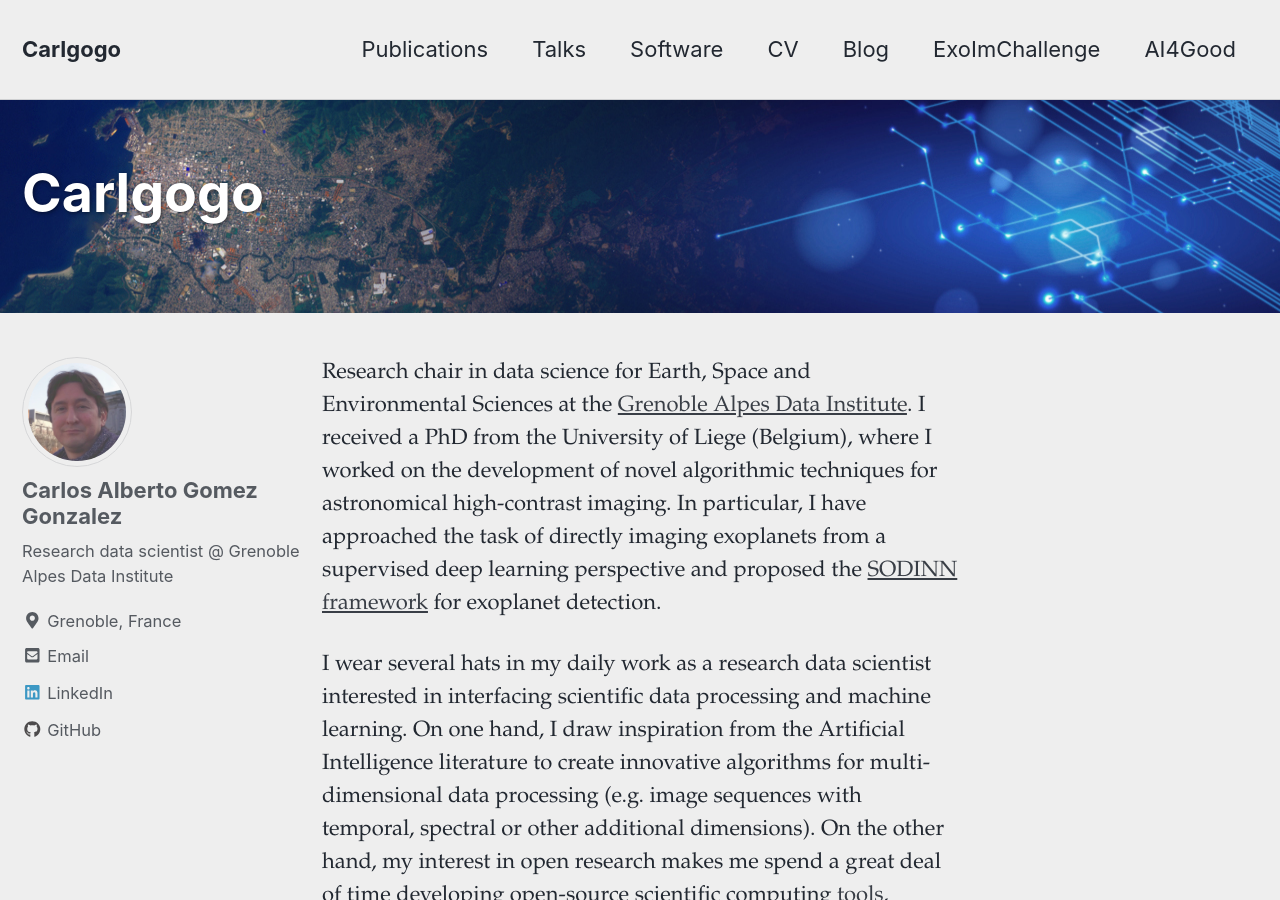
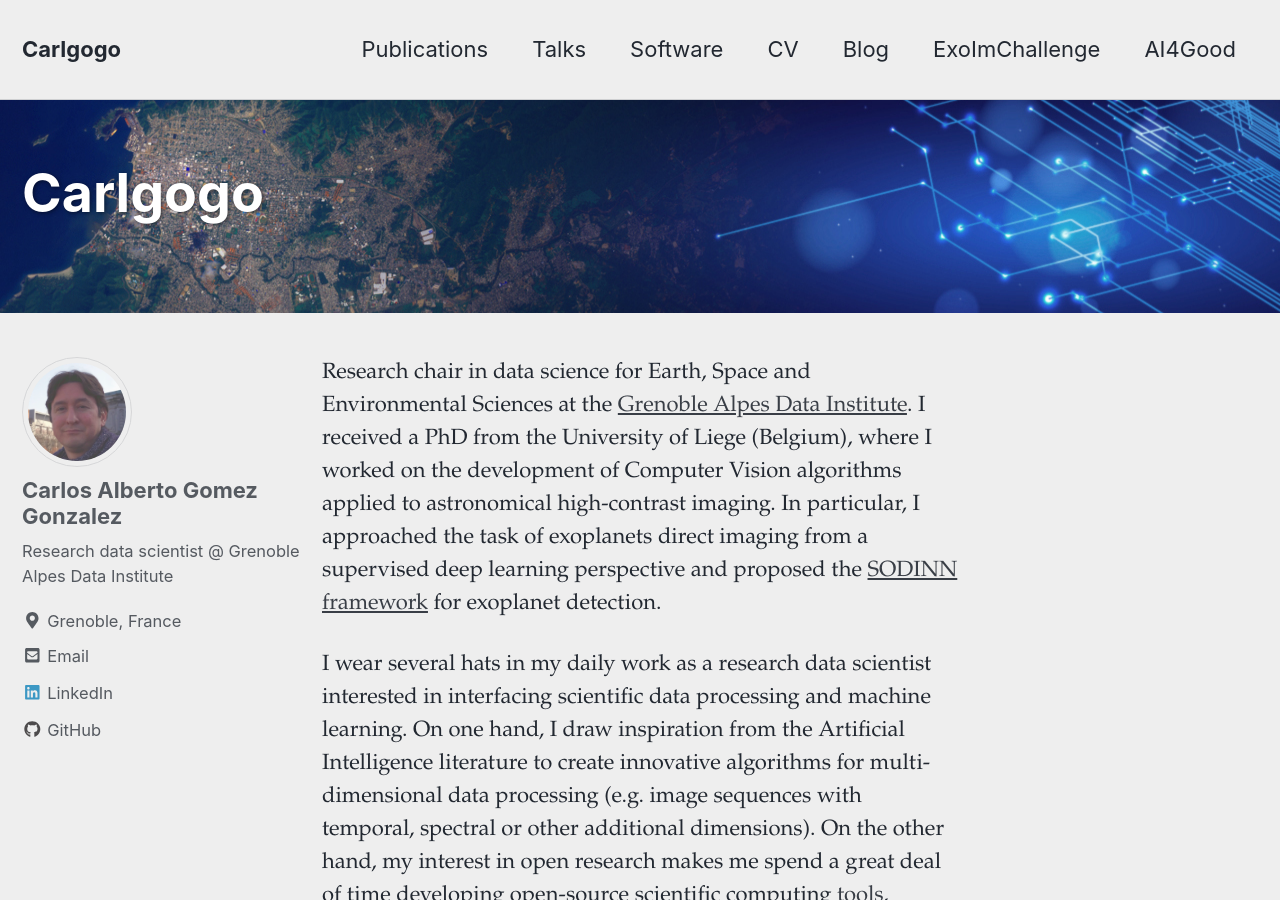
Before and after one commit to carlos-gg/carlos-gg.github.io, a Jekyll site: the page built from index.md, in a window 1280 px wide and 900 px high. Built offline with Jekyll 4.4.1, drawn with Linux system fonts in a browser that asks for light colours; nearby versions of some CDN libraries; our own code applies the rules of GitHub Pages for plain Markdown files; the list of posts is cut into pages by our own code.

Commit message:
updating index

```diff
--- a/index.md
+++ b/index.md
@@ -1,4 +1,4 @@
-Research chair in data science for Earth, Space and Environmental Sciences at the [Grenoble Alpes Data Institute](https://data-institute.univ-grenoble-alpes.fr/). I received a PhD from the University of Liege (Belgium), where I worked on the development of novel algorithmic techniques for astronomical high-contrast imaging. In particular, I have approached the task of directly imaging exoplanets from a supervised deep learning perspective and proposed the [SODINN framework](https://www.aanda.org/articles/aa/abs/2018/05/aa31961-17/aa31961-17.html) for exoplanet detection.
+Research chair in data science for Earth, Space and Environmental Sciences at the [Grenoble Alpes Data Institute](https://data-institute.univ-grenoble-alpes.fr/). I received a PhD from the University of Liege (Belgium), where I worked on the development of Computer Vision algorithms applied to astronomical high-contrast imaging. In particular, I approached the task of exoplanets direct imaging from a supervised deep learning perspective and proposed the [SODINN framework](https://www.aanda.org/articles/aa/abs/2018/05/aa31961-17/aa31961-17.html) for exoplanet detection.
 
 I wear several hats in my daily work as a research data scientist interested in interfacing scientific data processing and machine learning. On one hand, I draw inspiration from the Artificial Intelligence literature to create innovative algorithms for multi-dimensional data processing (e.g. image sequences with temporal, spectral or other additional dimensions). On the other hand, my interest in open research makes me spend a great deal of time developing open-source scientific computing [tools](https://github.com/carlgogo/), conducting data [challenges](https://exoplanet-imaging-challenge.github.io/) and spreading the word about open research [practices](https://grenoble-alpes-data-institute.github.io/2018-05-31-grenoble-software-carpentry/).
 
```
